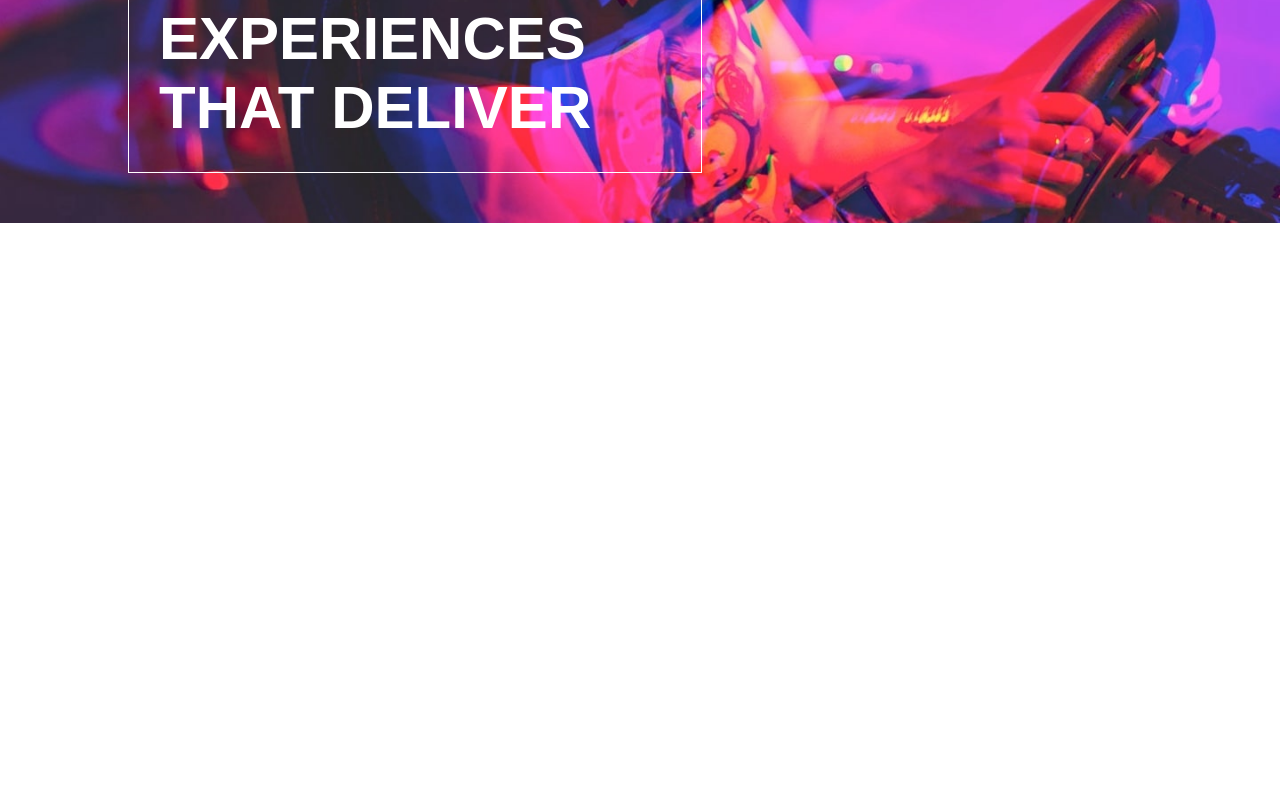
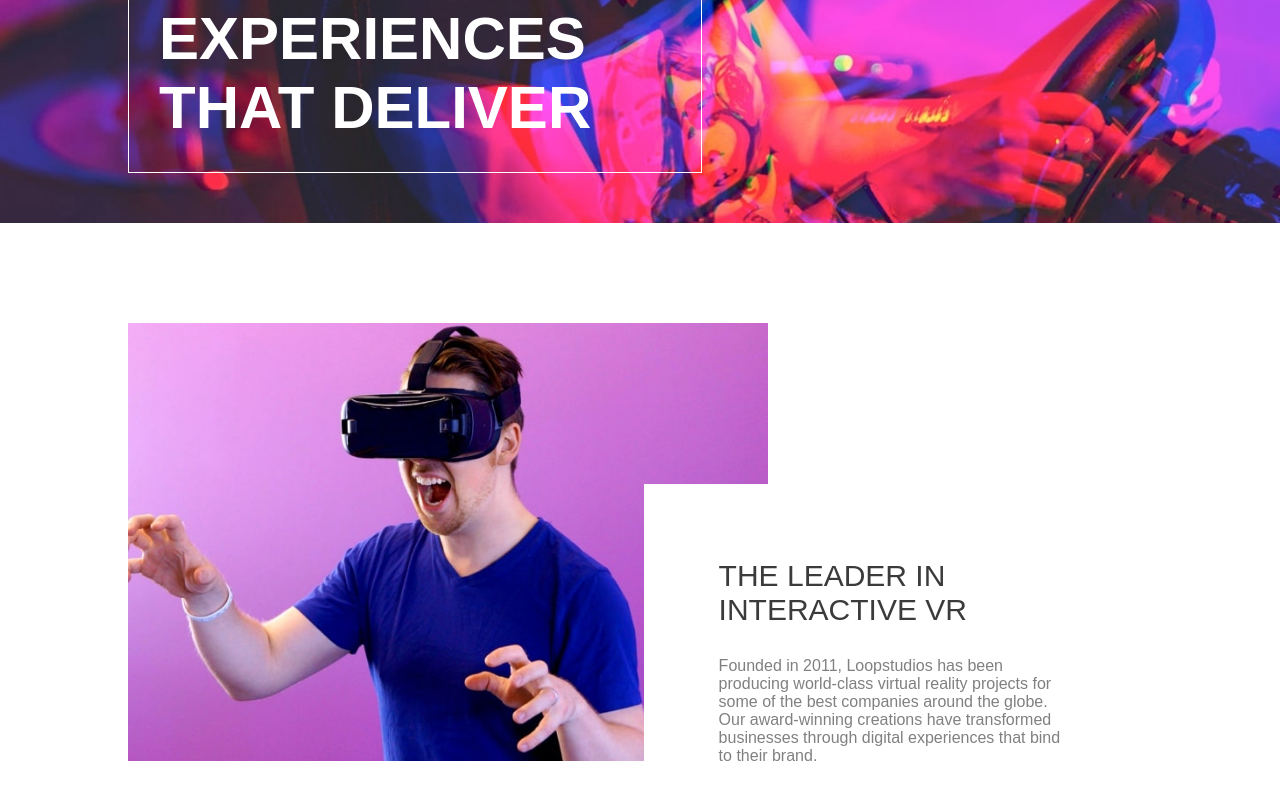
Before and after one commit to amansour13/loopstudios-webpage-design, a React (Create React App) app: page / in a window 1280 px wide. Shown: the part 224-1024 px from the top of the page. Before the commit the page ends 800 px from the top, so only its background shows below. Built offline with nearby package versions, Linux system fonts and the light colour scheme.

Commit message:
vr section done for desktop prespective

```diff
--- a/src/App.css
+++ b/src/App.css
@@ -29,7 +29,6 @@ nav{
   width: 50%;
   text-transform: uppercase;
   font-size: 30px;
-  font-weight: lighter;
 }
 ul {
   list-style: none;
@@ -49,3 +48,36 @@ a{
 a:hover{
   border-bottom: 1px solid white;
 }
+
+/* main section */
+
+.main .subHeader{
+  padding: 100px 10vw;
+}
+
+.vrSection{
+  position: relative;
+  margin-bottom: 100px;
+}
+
+.vrImg{
+  width: 50vw;
+}
+
+.Fmessage2{
+  position: absolute;
+  right: 0;
+  bottom: 0;
+  width: 35%;
+  color: gray;
+  background-color: white;
+  padding: 75px 75px 0px 75px;
+}
+
+.Fmessage2 h2{
+  text-transform: uppercase;
+  margin-bottom: 30px;
+  font-size: 30px;
+  font-weight: 200;
+  color: rgb(59, 59, 59);
+}
--- a/src/App.js
+++ b/src/App.js
@@ -1,7 +1,34 @@
 import './App.css';
+import vrImage from './img/image-interactive.jpg';
+
+function VR(){
+  return (
+    <div className='vrSection'>
+      <img src={vrImage} className='vrImg' alt='interactive image'/>
+      <div className='Fmessage2'>
+        <h2>The leader in interactive VR</h2>
+        <p>Founded in 2011, Loopstudios has been producing world-class virtual reality
+projects for some of the best companies around the globe. Our award-winning
+creations have transformed businesses through digital experiences that bind
+to their brand.</p>
+      </div>
+    </div>
+  );
+}
+
+function MainSection(){
+  return (
+    <div className='main'>
+      <div className='subHeader'>
+        <VR />
+      </div>
+    </div>
+  );
+}
 
 function App() {
   return (
+    <>
     <div className='header'>
       <div className='subHeader'>
           <nav>
@@ -19,6 +46,8 @@ function App() {
           </div>
       </div>
     </div>
+    <MainSection />
+    </>
   );
 }
 
```
